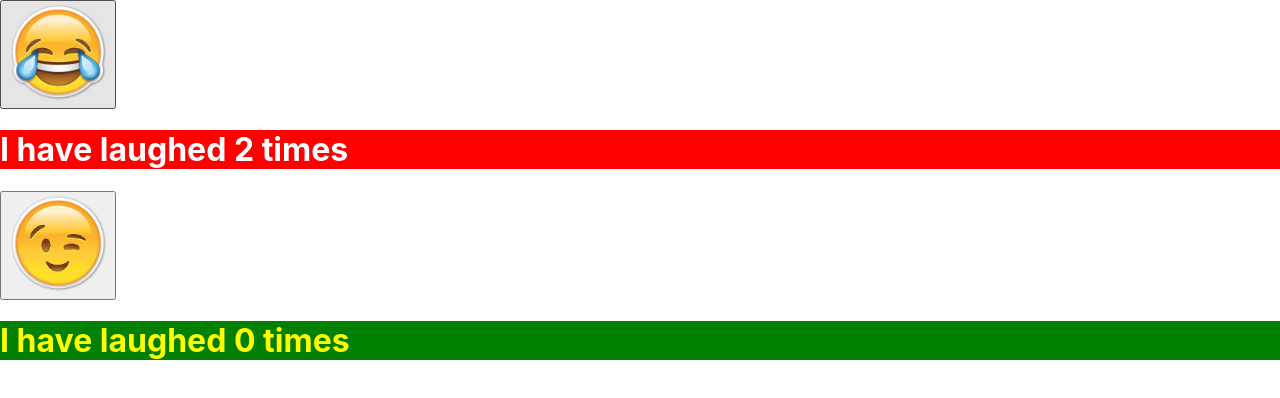
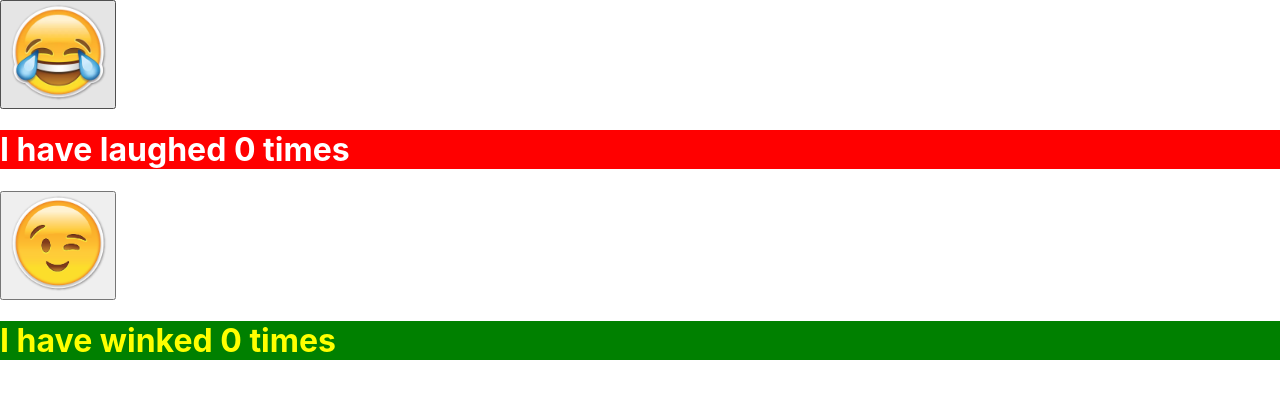
Before and after one commit to CalvinP4/react-demo, a React (Create React App) app in the folder first-demo/: page / in a window 1280 px wide. Shown: the top 398 px of the page. Built offline with nearby package versions, Linux system fonts and the light colour scheme.

Commit message:
[Part 1] Web demo - Wire up the state
- Arrow and regular functions are the same thing
- React only updates the DOM tree of the element whose state has changed

```diff
--- a/first-demo/src/App.js
+++ b/first-demo/src/App.js
@@ -4,26 +4,30 @@ import Display from "./components/Display";
 import EmojiButton from "./components/EmojiButton";
 
 function App() {
-
-  const [laughCount, setLaughCount] = useState(2);
+  const [laughCount, setLaughCount] = useState(0);
   const [winkCount, setWinkCount] = useState(0);
 
+  // arrow function
+  const incrementLaughCount = () => {
+    setLaughCount(laughCount + 1);
+  };
 
-  const printHello = () => {
-    console.log("Hello");
-}
+  // regular JS function
+  function incrementWinkCount() {
+    setWinkCount(winkCount + 1);
+  }
 
   return (
     <>
-      <EmojiButton btnImage="laugh.png" onClick={printHello} />
+      <EmojiButton btnImage="laugh.png" onClick={incrementLaughCount} />
       <Display
         text={`I have laughed ${laughCount} times`}
         backgroundColor="red"
         textColor="white"
       />
-      <EmojiButton btnImage="wink.png" onClick={printHello} />
+      <EmojiButton btnImage="wink.png" onClick={incrementWinkCount} />
       <Display
-        text={`I have laughed ${winkCount} times`}
+        text={`I have winked ${winkCount} times`}
         backgroundColor="green"
         textColor="yellow"
       />
```
